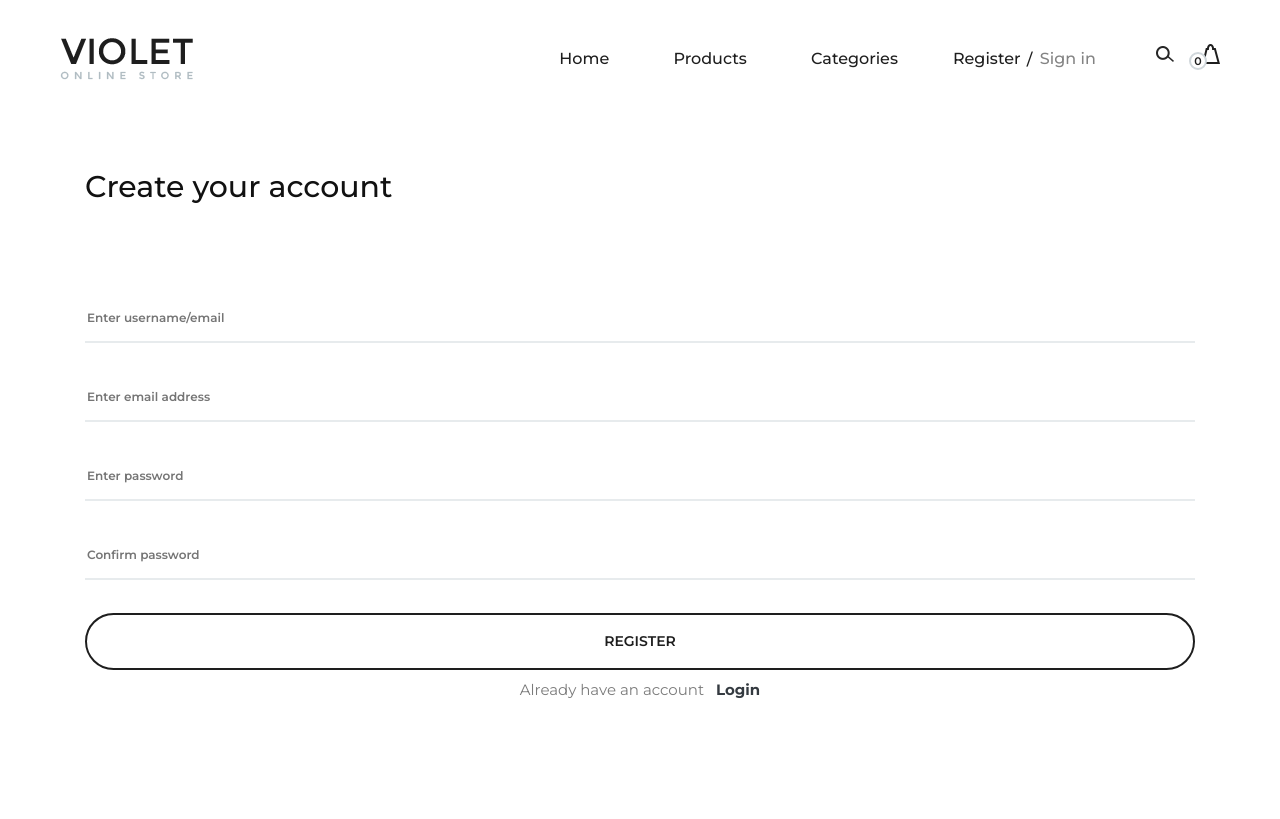
After one commit to ryowuandjanet/dj_ecom_website_20231027, a Django app: page /registration/ in a window 1280 px wide. The commit adds this page. Run offline with Django 4.2, Linux system fonts and the light colour scheme; data that the repository does not hold is empty; some libraries are stand-ins or nearby versions.

Commit message:
Part 14-User Registration & Login

```diff
--- a/cart/carts.py
+++ b/cart/carts.py
@@ -10,7 +10,7 @@ class Cart(object):
         cart = self.session.get(self.cart_id)
         coupon =self.session.get(self.coupon_id)
         self.cart = self.session[self.cart_id] = cart if cart else {}
-        self.coupon = self.session[self.coupon_id] = coupon if coupon else {}
+        self.coupon = self.session[self.coupon_id] = coupon if coupon else None
 
     def update(self,product_id, quantity=1):
         product = Product.objects.get(id=product_id)
@@ -58,6 +58,11 @@ class Cart(object):
             pass
         self.save()
 
+    def restore_after_logout(self, cart={}, coupon=None):
+        self.cart = self.session[self.cart_id] = cart
+        self.coupon = self.session[self.coupon_id] = coupon
+        self.save()
+
     def total(self):
         amount = sum(product['subtotal'] for product in self.cart.values())
 
--- a/config/settings.py
+++ b/config/settings.py
@@ -90,3 +90,8 @@ AUTH_USER_MODEL = 'user_account.User'
 SESSION_COOKIE_AGE = 86400
 CART_ID = 'cart'
 COUPON_ID = 'coupon'
+
+AUTHENTICATION_BACKENDS = {
+    'django.contrib.auth.backends.ModelBackend',
+    'user_account.backends.EmailAuthenticationBackend',
+}
--- /dev/null
+++ b/static/css/main.css
@@ -0,0 +1,6 @@
+.errorlist{
+  list-style: none !important;
+  padding: 0px;
+  color:red;
+  padding-top: 8px;
+}
--- /dev/null
+++ b/templates/account/registration.html
@@ -0,0 +1,66 @@
+{% extends '../base.html' %}
+{% load static %}
+{% block title %} Registratioin {% endblock title %}
+{% block content %}
+<!-- Page Add Section Begin -->
+<section class="page-add">
+  <div class="container">
+      <div class="row">
+          <div class="col-lg-4">
+              <div class="page-breadcrumb">
+                  <h3>Create your account </h3>
+              </div>
+          </div>
+      </div>
+  </div>
+</section>
+<!-- Page Add Section End -->
+
+<!-- Contact Section Begin -->
+<div class="contact-section">
+  <div class="container">
+      <div class="row">
+          <div class="col-lg-12">
+              <form class="contact-form" novalidate method="POST">
+                {% csrf_token %}
+                  <div class="row">
+                    {% if messages %}
+                    <div class="col-lg-12 py-2">
+                      {% include '../message.html' %}
+                    </div>
+                    {% endif %}
+                      <div class="col-lg-12 py-2">
+                        <input name="username" type="text" placeholder="Enter username/email">
+                        {{ form.username.errors}}
+                      </div>
+                      <div class="col-lg-12 py-2">
+                        <input name="email" type="email" placeholder="Enter email address">
+                        {{ form.email.errors}}
+                      </div>
+                      <div class="col-lg-12 py-2">
+                        <input name="password" type="password" placeholder="Enter password">
+                        {{ form.password.errors}}
+                    </div>
+                    <div class="col-lg-12 py-2">
+                      <input name="password2" type="password" placeholder="Confirm password">
+                      {{ form.password2.errors}}
+                  </div>
+                      <div class="col-lg-12 text-right">
+                          <button class="btn-block" type="submit">Register</button>
+                      </div>
+                      <div class="col-lg-12 my-2 text-center">
+                        <p>
+                          Already have an account
+                          <strong class="ml-2">
+                            <a href="{% url 'login' %}" class="text-decoration-none text-dark">Login</a>
+                          </strong>
+                        </p>
+                      </div>
+                  </div>
+              </form>
+          </div>
+      </div>
+  </div>
+</div>
+<!-- Contact Section End -->
+{% endblock content %}
--- a/templates/base.html
+++ b/templates/base.html
@@ -23,6 +23,7 @@
     <link rel="stylesheet" href="{% static 'css/magnific-popup.css' %}" type="text/css">
     <link rel="stylesheet" href="{% static 'css/slicknav.min.css' %}" type="text/css">
     <link rel="stylesheet" href="{% static 'css/style.css' %}" type="text/css">
+    <link rel="stylesheet" href="{% static 'css/main.css' %}" type="text/css">
     {% block links %}
     {% endblock links %}
   </head>
--- a/templates/cart/cart.html
+++ b/templates/cart/cart.html
@@ -76,13 +76,13 @@
               </table>
               <hr>
               <h4 class="text-center">
-                <strong>Total = </strong> $ {{cart.total}}
+                <strong>Total = </strong> $ {{ cart.total|floatformat:"2" }}
               </h4>
             </div>
           <div class="cart-btn">
               <div class="row">
                   <div class="col-lg-6">
-                     <form action="{% url 'add-coupon'  %}" method="POST">
+                     <form action="{% url 'add-coupon' %}" method="POST">
                         {% csrf_token %}
                         <div class="coupon-input">
                             <input type="text" name="coupon" placeholder="Enter cupone code">
--- a/templates/header.html
+++ b/templates/header.html
@@ -19,10 +19,12 @@
           <span>{{cart|length}}</span>
         </a>
       </div>
-      <div class="user-access">
-        <a href="#">Register</a>
-        <a href="#" class="in">Sign in</a>
-      </div>
+      {% if not request.user.is_authenticated %}
+        <div class="user-access">
+          <a href="{% url 'login' %}">Register</a>
+          <a href="{% url 'login' %}" class="in">Sign in</a>
+        </div>
+      {% endif %}
       <nav class="main-menu mobile-menu">
         <ul>
           <li><a class="" href="{% url 'home' %}">Home</a></li>
@@ -35,6 +37,19 @@
               {% endfor %}
             </ul>
           </li>
+
+          {% if request.user.is_authenticated %}
+            <li>
+              <a href="#">
+                <img src="{% static 'img/icons/man.png' %}" alt="">
+              </a>
+              <ul class="sub-menu">
+                <li><a href="{% url 'logout' %}">Logout</a></li>
+                <li><a href="#">Orders</a></li>
+                <li><a href="#">Change Password</a></li>
+              </ul>
+            </li>
+          {% endif %}
         </ul>
       </nav>
     </div>
--- a/user_account/views.py
+++ b/user_account/views.py
@@ -1,3 +1,4 @@
+import copy
 from django.views import generic
 from django.urls import reverse_lazy
 from django.contrib import messages
@@ -11,6 +12,7 @@ from django.contrib.auth.views import (
     PasswordResetConfirmView
 )
 
+from cart.carts import Cart
 from .forms import (
     LoginForm,
     UserRegistrationForm,
@@ -23,6 +25,10 @@ from .mixins import (
 )
 
 
+@method_decorator(never_cache, name='dispatch')
+class Home(LoginRequiredMixin, generic.TemplateView):
+    login_url = 'login'
+    template_name = "account/home.html"
 
 
 @method_decorator(never_cache, name='dispatch')
@@ -56,7 +62,11 @@ class Login(LogoutRequiredMixin, generic.View):
 
 class Logout(generic.View):
     def get(self, *args, **kwargs):
+        cart = Cart(self.request)
+        current_cart = copy.deepcopy(cart.cart)
+        coupon = copy.deepcopy(cart.cart)
         logout(self.request)
+        cart.restore_after_logout(current_cart,coupon)
         return redirect('login')
 
 
```
Also changed, not shown: templates/account/login.html (added, +58 -0 lines).
